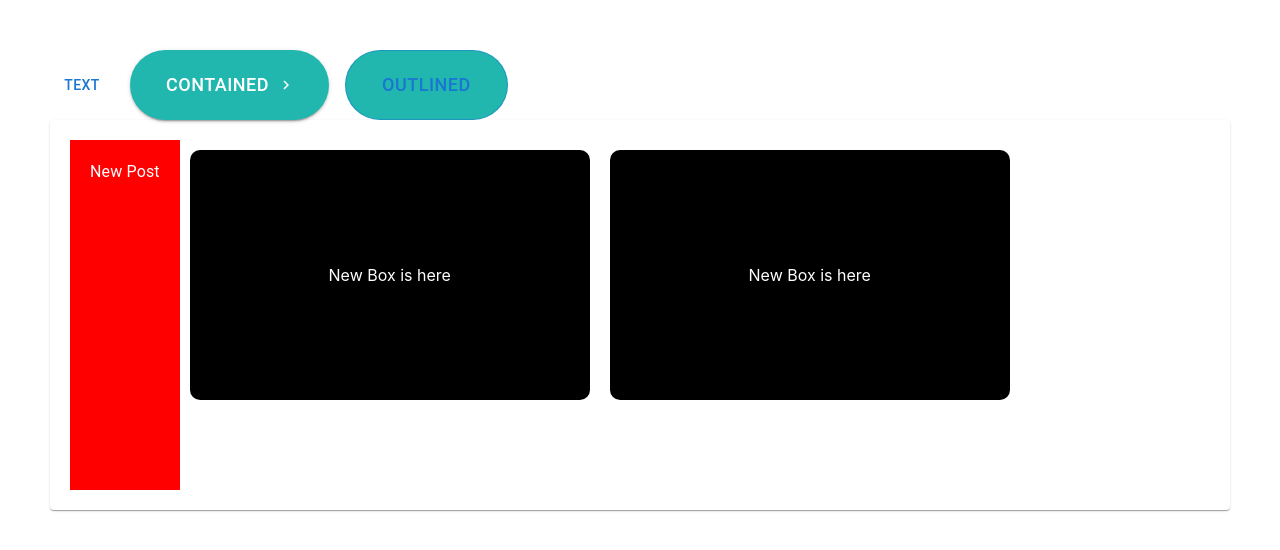
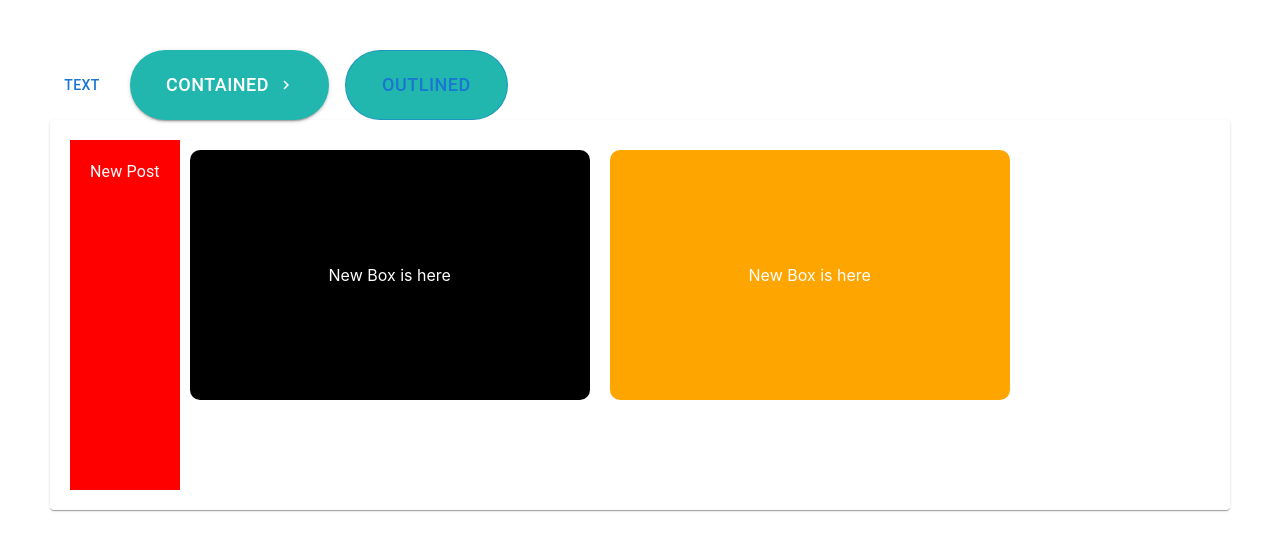
Before and after one commit to Yazdani1/React-Material-UI, a React (Create React App) app in the folder client/: page / in a window 1280 px wide. Shown: the top 550 px of the page. Built offline with nearby package versions, Linux system fonts and the light colour scheme.

Commit message:
New Design

```diff
--- a/client/src/Components/ButtonUI.js
+++ b/client/src/Components/ButtonUI.js
@@ -27,6 +27,18 @@ const useStyles = makeStyles({
     alignItems: "center",
     justifyContent: "center",
     margin: "10px",
+  },
+  items2: {
+    backgroundColor: "orange",
+    color: "white",
+    borderRadius: "10px",
+    width: "400px",
+    height: "250px",
+    display: "flex",
+    alignItems: "center",
+    justifyContent: "center",
+    margin: "10px",
+    cursor: "pointer"
   },
   paperdesign: {
     height: "350px",
@@ -80,7 +92,7 @@ const ButtonUI = () => {
           <Box className={classes.items}>
             <p>New Box is here</p>
           </Box>
-          <Box className={classes.items}>
+          <Box className={classes.items2}>
             <p>New Box is here</p>
           </Box>
         </Paper>
```
